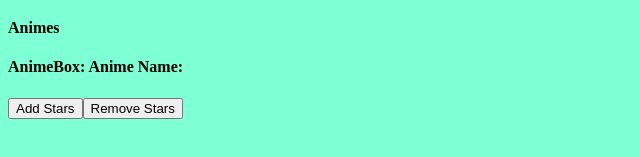
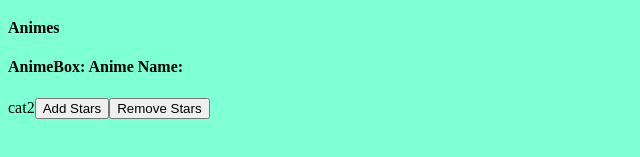
Before and after one commit to kristencendana/myanime, a React app: page /success in a window 1280 px wide. Shown: the part 359-516 px from the top of the page, without its empty margins (0-640 px from the left). Built offline with nearby package versions, Linux system fonts and the light colour scheme.

Commit message:
anime names showing upgit add .

```diff
--- a/client/components/Anime.js
+++ b/client/components/Anime.js
@@ -8,6 +8,9 @@
    deleteAnime : (animeName) => dispatch(actions.deleteAnimeActionCreator(animeName)),
    addAnime : (animeName) => dispatch(actions.addAnimeActionCreator(animeName))
  });
+ const mapStateToProps = state => ({
+  animeList: state.animes.animeList
+});
 
  const Anime = props => {
 
@@ -24,7 +27,8 @@
    return (
      <div className="AnimeBox">
        <h4>AnimeBox: Anime Name:</h4>
-       {/* insert in anime name {props.market.marketId} */}
+        {props.anime.animeName}
+        {props.anime.stars}
        {/* <h4>Location:{props.market.location}</h4>
        <h4>Cards:{props.market.cards}</h4> */}
        {/* <h4>% of total:{props.market.percentOfTotal}</h4> */}
--- a/client/components/AnimeCreator.js
+++ b/client/components/AnimeCreator.js
@@ -1,4 +1,4 @@
-import React from 'react';
+import React, { useState } from 'react';
 import { connect } from 'react-redux'; // you only need to use connect when you are either mapDispatchToprops or mapStateToProps in that file
 import * as actions from '../actions/actions.js';
 
@@ -10,12 +10,16 @@ const mapDispatchToProps = dispatch => ({
 });
 
 const AnimeCreator = props => {
+
+  const [ animeName, setAnime ] = useState("");
+
   //button click or dispatch
   const handleClick = () => {
     const input = document.querySelector('input');
-    console.log(input.value);
-    console.log(input);
-    props.addAnime(input.value);
+    // console.log("input.value"+ input.value);
+    // console.log("input"+ input);
+    // console.log(animeName)
+    props.addAnime(animeName);
     // props.addMarket(input.value);
     input.value = '';
   };
@@ -24,7 +28,7 @@ const AnimeCreator = props => {
     <div className="createNewAnime">
       <h4>Create New Anime</h4>
       <div>
-        <input id="input" type="text" name="submit" placeholder='anime name'></input>
+        <input id="input" onChange={e => setAnime(e.target.value)} type="text" name="submit" placeholder='anime name'></input>
         <button id ="button" onClick={handleClick} >Add Anime</button>
       </div>
     </div>
--- a/client/reducers/actionsReducer.js
+++ b/client/reducers/actionsReducer.js
@@ -19,13 +19,12 @@ const actionsReducer = (state = initialState, action) => {
       newState.isLoggedIn = actions.payload;
       return newState;
     case types.ADD_ANIME:
-      newState.newAnimeName = document.getElementById('input').value;
+      // newState.newAnimeName = action.payload;
       newState.totalAnimes++;
       newAnime = {
-        animeName: newState.newAnimeName,
+        animeName: action.payload,
         stars: 1
       }
-
       animeList = state.animeList.slice();
       animeList.push(newAnime);
       newState.animeList = animeList;
```
Also changed, not shown: 1 other file (tests, documents, lock files or other folders).
